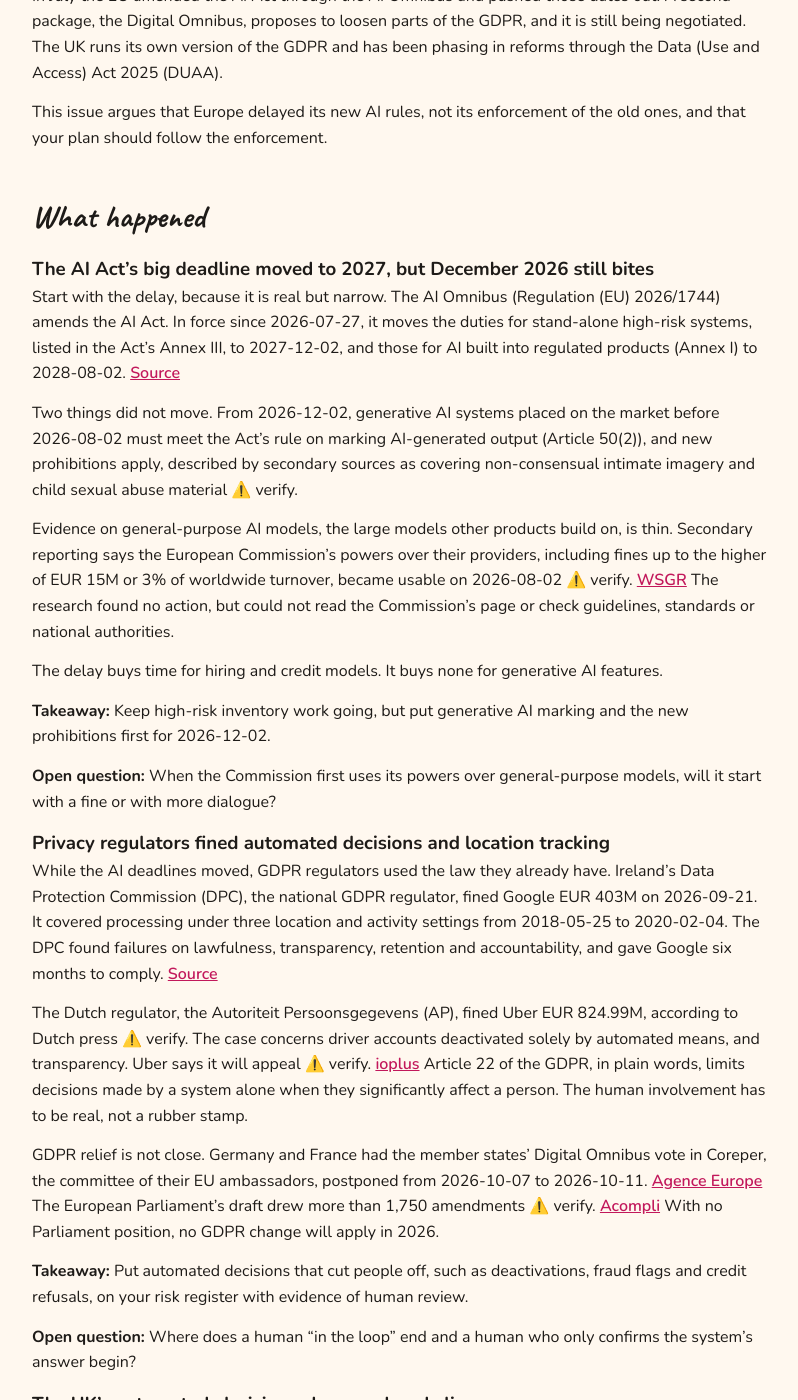
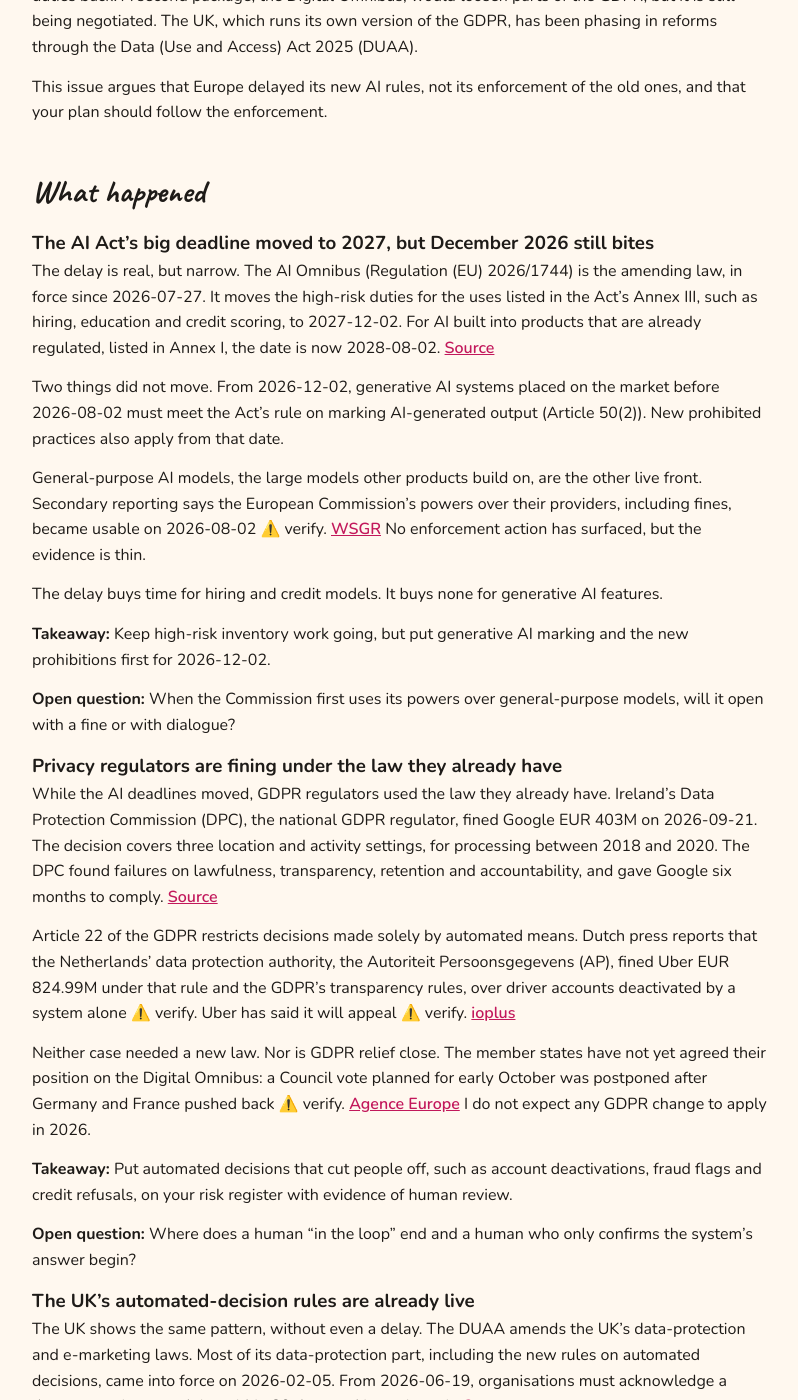
Before and after one commit to grc-with-sjo/grc-insights, a Jekyll site: the page built from _issues/2026-10-18-europe-delayed-ai-rules-not-enforcement.md, in a window 1280 px wide and 1400 px high, scrolled down 1128 px. Shown: the whole window, without its empty margins (240-1038 px from the left). Built offline with Jekyll 4.4.1, drawn with Linux system fonts in a browser that asks for light colours; some of the changed text lies outside the part shown.

Commit message:
Issue 03: editor's pass — fewer, stronger claims
Co-Authored-By: Claude Opus 5.5 <noreply@anthropic.com>

```diff
--- a/_issues/2026-10-18-europe-delayed-ai-rules-not-enforcement.md
+++ b/_issues/2026-10-18-europe-delayed-ai-rules-not-enforcement.md
@@ -5,22 +5,22 @@ series: catch-up
 date: 2026-10-08
 calendar_date: 2026-10-18
 regions: [EU, UK]
-sectors: [tech, saas, cloud, banking, retail]
+sectors: [tech, saas, banking, retail]
 categories: [ai-governance, privacy-law, enforcement]
-description: "The EU pushed its biggest AI Act deadlines to late 2027, but privacy regulators are fining automated decisions and location tracking now. Plan to the enforcement, not the delay."
+description: "The EU pushed its biggest AI Act deadlines to late 2027, but privacy regulators are already fining location tracking and, reportedly, automated decisions. Plan to the enforcement."
 ---
 
 ## In brief
 
-- The EU moved the AI Act's main "high-risk" duties, for uses such as hiring and credit scoring, to December 2027. Two smaller AI rules still start on 2026-12-02.
+- The EU moved the AI Act's main "high-risk" duties, for uses such as hiring and credit scoring, to December 2027. Two narrower AI rules still start on 2026-12-02.
 - Privacy regulators did not wait: Ireland fined Google EUR 403M over location data, and the Dutch regulator reportedly fined Uber EUR 824.99M over drivers cut off by automated systems ⚠️ verify.
-- The UK's new data law is now largely in force, including its rules on automated decisions, and its privacy regulator became the Information Commission on 2026-09-30 ⚠️ verify.
+- In the UK, new rules on automated decisions have applied since February, and since June organisations must acknowledge data-protection complaints within 30 days.
 
 ## The story so far
 
-Two EU laws matter most to a North American company with European customers. The General Data Protection Regulation (GDPR) is the EU's privacy law, enforced by national regulators who coordinate through the European Data Protection Board (EDPB). The AI Act (Regulation (EU) 2024/1689) is the EU's risk-based AI law, and its heaviest duties fall on "high-risk" systems. Those duties were due on 2026-08-02 ⚠️ verify.
+Two EU laws matter most to a North American company with European customers. The General Data Protection Regulation (GDPR) is the EU's privacy law, enforced by national regulators who coordinate through the European Data Protection Board (EDPB). The AI Act (Regulation (EU) 2024/1689) is the EU's risk-based AI law, and its heaviest duties fall on "high-risk" systems.
 
-In July the EU amended the AI Act through the AI Omnibus and pushed those dates out. A second package, the Digital Omnibus, proposes to loosen parts of the GDPR, and it is still being negotiated. The UK runs its own version of the GDPR and has been phasing in reforms through the Data (Use and Access) Act 2025 (DUAA).
+In July the EU amended the AI Act through a package known as the AI Omnibus and pushed those duties back. A second package, the Digital Omnibus, would loosen parts of the GDPR, but it is still being negotiated. The UK, which runs its own version of the GDPR, has been phasing in reforms through the Data (Use and Access) Act 2025 (DUAA).
 
 This issue argues that Europe delayed its new AI rules, not its enforcement of the old ones, and that your plan should follow the enforcement.
 
@@ -28,53 +28,53 @@ This issue argues that Europe delayed its new AI rules, not its enforcement of t
 
 ### The AI Act's big deadline moved to 2027, but December 2026 still bites
 
-Start with the delay, because it is real but narrow. The AI Omnibus (Regulation (EU) 2026/1744) amends the AI Act. In force since 2026-07-27, it moves the duties for stand-alone high-risk systems, listed in the Act's Annex III, to 2027-12-02, and those for AI built into regulated products (Annex I) to 2028-08-02. [Source](https://eur-lex.europa.eu/legal-content/EN/TXT/?uri=OJ:L_202601744)
+The delay is real, but narrow. The AI Omnibus (Regulation (EU) 2026/1744) is the amending law, in force since 2026-07-27. It moves the high-risk duties for the uses listed in the Act's Annex III, such as hiring, education and credit scoring, to 2027-12-02. For AI built into products that are already regulated, listed in Annex I, the date is now 2028-08-02. [Source](https://eur-lex.europa.eu/legal-content/EN/TXT/?uri=OJ:L_202601744)
 
-Two things did not move. From 2026-12-02, generative AI systems placed on the market before 2026-08-02 must meet the Act's rule on marking AI-generated output (Article 50(2)), and new prohibitions apply, described by secondary sources as covering non-consensual intimate imagery and child sexual abuse material ⚠️ verify.
+Two things did not move. From 2026-12-02, generative AI systems placed on the market before 2026-08-02 must meet the Act's rule on marking AI-generated output (Article 50(2)). New prohibited practices also apply from that date.
 
-Evidence on general-purpose AI models, the large models other products build on, is thin. Secondary reporting says the European Commission's powers over their providers, including fines up to the higher of EUR 15M or 3% of worldwide turnover, became usable on 2026-08-02 ⚠️ verify. [WSGR](https://www.wsgrdataadvisor.com/2026/08/eu-ai-act-enforcement-phase-begins/) The research found no action, but could not read the Commission's page or check guidelines, standards or national authorities.
+General-purpose AI models, the large models other products build on, are the other live front. Secondary reporting says the European Commission's powers over their providers, including fines, became usable on 2026-08-02 ⚠️ verify. [WSGR](https://www.wsgrdataadvisor.com/2026/08/eu-ai-act-enforcement-phase-begins/) No enforcement action has surfaced, but the evidence is thin.
 
 The delay buys time for hiring and credit models. It buys none for generative AI features.
 
 **Takeaway:** Keep high-risk inventory work going, but put generative AI marking and the new prohibitions first for 2026-12-02.
 
-**Open question:** When the Commission first uses its powers over general-purpose models, will it start with a fine or with more dialogue?
+**Open question:** When the Commission first uses its powers over general-purpose models, will it open with a fine or with dialogue?
 
-### Privacy regulators fined automated decisions and location tracking
+### Privacy regulators are fining under the law they already have
 
-While the AI deadlines moved, GDPR regulators used the law they already have. Ireland's Data Protection Commission (DPC), the national GDPR regulator, fined Google EUR 403M on 2026-09-21. It covered processing under three location and activity settings from 2018-05-25 to 2020-02-04. The DPC found failures on lawfulness, transparency, retention and accountability, and gave Google six months to comply. [Source](https://www.dataprotection.ie/en/news-media/latest-news/data-protection-commission-fines-google-eu403-million-following-inquiry-googles-processing-location)
+While the AI deadlines moved, GDPR regulators used the law they already have. Ireland's Data Protection Commission (DPC), the national GDPR regulator, fined Google EUR 403M on 2026-09-21. The decision covers three location and activity settings, for processing between 2018 and 2020. The DPC found failures on lawfulness, transparency, retention and accountability, and gave Google six months to comply. [Source](https://www.dataprotection.ie/en/news-media/latest-news/data-protection-commission-fines-google-eu403-million-following-inquiry-googles-processing-location)
 
-The Dutch regulator, the Autoriteit Persoonsgegevens (AP), fined Uber EUR 824.99M, according to Dutch press ⚠️ verify. The case concerns driver accounts deactivated solely by automated means, and transparency. Uber says it will appeal ⚠️ verify. [ioplus](https://www.ioplus.nl/nl/posts/uber-beboet-met-825-miljoen--wat-het-echt-betekent) Article 22 of the GDPR, in plain words, limits decisions made by a system alone when they significantly affect a person. The human involvement has to be real, not a rubber stamp.
+Article 22 of the GDPR restricts decisions made solely by automated means. Dutch press reports that the Netherlands' data protection authority, the Autoriteit Persoonsgegevens (AP), fined Uber EUR 824.99M under that rule and the GDPR's transparency rules, over driver accounts deactivated by a system alone ⚠️ verify. Uber has said it will appeal ⚠️ verify. [ioplus](https://www.ioplus.nl/nl/posts/uber-beboet-met-825-miljoen--wat-het-echt-betekent)
 
-GDPR relief is not close. Germany and France had the member states' Digital Omnibus vote in Coreper, the committee of their EU ambassadors, postponed from 2026-10-07 to 2026-10-11. [Agence Europe](https://agenceurope.eu/en/bulletin/article/13954/5/vote-on-digital-omnibus-postponed-until-11-october-under-pressure-from-paris-and-berlin) The European Parliament's draft drew more than 1,750 amendments ⚠️ verify. [Acompli](https://acompli.ie/news/digital-omnibus-gdpr-cookies-status-september-2026/) With no Parliament position, no GDPR change will apply in 2026.
+Neither case needed a new law. Nor is GDPR relief close. The member states have not yet agreed their position on the Digital Omnibus: a Council vote planned for early October was postponed after Germany and France pushed back ⚠️ verify. [Agence Europe](https://agenceurope.eu/en/bulletin/article/13954/5/vote-on-digital-omnibus-postponed-until-11-october-under-pressure-from-paris-and-berlin) I do not expect any GDPR change to apply in 2026.
 
-**Takeaway:** Put automated decisions that cut people off, such as deactivations, fraud flags and credit refusals, on your risk register with evidence of human review.
+**Takeaway:** Put automated decisions that cut people off, such as account deactivations, fraud flags and credit refusals, on your risk register with evidence of human review.
 
 **Open question:** Where does a human "in the loop" end and a human who only confirms the system's answer begin?
 
 ### The UK's automated-decision rules are already live
 
-The UK shows the same pattern. The DUAA reforms UK GDPR, the Data Protection Act 2018 and the Privacy and Electronic Communications Regulations (PECR), the UK's cookie and e-marketing rules. Most of its data-protection part, including the new automated-decision rules, came into force on 2026-02-05. From 2026-06-19, organisations must acknowledge a data-protection complaint within 30 days and investigate it. [Source](https://legislation.gov.uk/uksi/2026/82)
+The UK shows the same pattern, without even a delay. The DUAA amends the UK's data-protection and e-marketing laws. Most of its data-protection part, including the new rules on automated decisions, came into force on 2026-02-05. From 2026-06-19, organisations must acknowledge a data-protection complaint within 30 days and investigate it. [Source](https://legislation.gov.uk/uksi/2026/82)
 
-On 2026-09-30 the Information Commissioner's Office (ICO), the UK privacy regulator, became the Information Commission, run by a board, with existing investigations continuing ⚠️ verify. [Recordinglaw](https://www.recordinglaw.com/news/uk-information-commission-transfer-september-2026/) Complaints to the ICO rose 81% to 76,743 in 2025-26, and 27.4% were answered within 90 days ⚠️ verify. [Freevacy](https://www.freevacy.com/news/ico/ico-publishes-2025-26-annual-report/7587)
+The regulator is changing shape too. On 2026-09-30 the Information Commissioner's Office (ICO), the UK privacy regulator, became the Information Commission, run by a board, with existing investigations continuing ⚠️ verify. [Recordinglaw](https://www.recordinglaw.com/news/uk-information-commission-transfer-september-2026/) It is also stretched: complaints rose 81% to 76,743 in 2025-26, and only 27.4% were answered within 90 days ⚠️ verify. [Freevacy](https://www.freevacy.com/news/ico/ico-publishes-2025-26-annual-report/7587)
 
-The rules apply now. With the regulator this stretched, the complaints duty puts first-line handling on you.
+With the regulator this stretched, the new duty makes you the first line on complaints.
 
 **Takeaway:** Treat the 30-day complaint acknowledgement as a live service level, run through one tracked queue.
 
 **Open question:** Will a board-led Information Commission enforce more, or less, than a single commissioner did?
 
-> **This week:** Research for 2026-10-04 to 2026-10-11 is incomplete, so treat the week as unknown, not quiet. The EDPB posted the Uber fine and a Greek breach decision on 2026-10-08 ([EDPB](https://www.edpb.europa.eu/news_en)). The Coreper vote, moved to Sunday 2026-10-11 ⚠️ verify, has no known outcome ([Agence Europe](https://agenceurope.eu/en/bulletin/article/13954/5/vote-on-digital-omnibus-postponed-until-11-october-under-pressure-from-paris-and-berlin)). Nothing was found on the AI Act or the UK, and regulator sites were not checked directly.
+> **This week:** Research for 2026-10-04 to 2026-10-11 was incomplete, so treat the week as unknown, not quiet. The outcome of the postponed Council vote is not yet known ([Agence Europe](https://agenceurope.eu/en/bulletin/article/13954/5/vote-on-digital-omnibus-postponed-until-11-october-under-pressure-from-paris-and-berlin)).
 
 ## Where I land
 
 Plan to the enforcement, not the delay. The AI Omnibus gave high-risk systems more time, and I would use it, not bank it. But it changed nothing about the GDPR, which is where the fines landed.
 
-The two fines that stood out were about things many SaaS, banking and retail firms do every day: tracking location, and letting a system decide who keeps an account. Neither needed a new law. Neither was about AI training data either, and the research found no confirmed fine on that, so I would not let model-training worries crowd out the basics. The UK's automated-decision rules have applied since February.
+The two fines that stood out, one confirmed and one still reported ⚠️ verify, concern things many SaaS, banking and retail firms do every day: tracking location, and letting a system decide who keeps an account. Neither was about AI training data, and the research found no confirmed fine on that, so I would not let model-training worries crowd out the basics. In the UK, the automated-decision rules have applied since February.
 
-So this quarter I would put three things ahead of Annex III readiness: an automated-decision register with the human reviewer named, a generative AI inventory checked against 2026-12-02, and a UK complaint process that meets 30 days.
+So this quarter I would put three things ahead of Annex III readiness: an automated-decision register with the human reviewer named, a generative AI inventory checked against 2026-12-02, and a UK complaint process that acknowledges within 30 days.
 
-I cannot confirm a single action on general-purpose AI models. I read that as "not yet visible", not "not coming".
+I cannot point to a single enforcement action on general-purpose AI models. I read that as "not yet visible", not "not coming".
 
 The trade-off I accept: spending on old-law controls while high-risk AI preparation slows. If the Commission moves fast, I will be behind on AI documentation. I would rather be behind on a deadline that moved than on a fine that already happened.
 
@@ -82,11 +82,11 @@ The trade-off I accept: spending on old-law controls while high-risk AI preparat
 
 - Whether the Digital Omnibus loosens the GDPR at all: Germany and France are pressing on trade secrets and a "low-risk controller" category.
 - What counts as real human review: banks and retailers run automated decisions at a scale where reviewing each one is hard to evidence.
-- When general-purpose AI enforcement becomes visible: no action was found, and the Commission's own pages went unread.
+- When general-purpose AI enforcement becomes visible: no action has surfaced, and silence is hard to read.
 
 ## What to do this quarter
 
-- List generative AI features offered in the EU before 2026-08-02, confirm output marking by 2026-12-02, and check them against the new prohibitions ⚠️ verify.
+- List generative AI features offered in the EU before 2026-08-02, confirm output marking by 2026-12-02, and check them against the new prohibitions.
 - Build an automated-decision register for EU and UK users: decision, effect, human reviewer, evidence.
 - Review location and activity data for lawful basis, transparency and retention, using the Google findings as a checklist.
 - If you anonymise data or scrape the web for AI, comment on the EDPB's July draft guidelines by 2026-10-30. [EDPB](https://www.edpb.europa.eu/news/edpb-sheds-light-on-anonymisation-and-web-scraping-for-generative-ai-and-adopts-final-version_en)
@@ -95,17 +95,15 @@ The trade-off I accept: spending on old-law controls while high-risk AI preparat
 
 | Sector | What it means | What to do |
 |---|---|---|
-| Tech | Generative AI marking and new prohibitions from 2026-12-02. | Inventory generative AI features sold in the EU. |
-| Product / SaaS | The Uber case concerns accounts deactivated by a system alone ⚠️ verify. | Check suspension and deactivation flows for real human review. |
-| Cloud | Data Act cloud switching charges are banned from 2027-01-12 ⚠️ verify. | Review switching and exit fees in EU contracts. |
+| Tech | Generative AI marking and new prohibitions apply from 2026-12-02. | Inventory generative AI features sold in the EU. |
+| Product / SaaS | The reported Uber fine concerns accounts deactivated by a system alone ⚠️ verify. | Check suspension and deactivation flows for real human review. |
 | Banking / FinServ | AI Act credit-scoring duties wait to 2027-12-02; UK automated-decision rules apply now. | Document human review of credit and fraud decisions. |
-| Retail | Location data drew the window's best-confirmed fine. | Review the location data you keep. |
+| Retail | Location data drew the period's best-confirmed fine. | Review the location data you keep. |
 
 ## On the radar
 
 - **2026-10-30**: EDPB draft guidelines on anonymisation and web scraping for generative AI: consultation closes ([Radar](/grc-insights/radar/#eu-gdpr))
-- **2026-12-02**: EU AI Act: marking duty for older generative AI systems and new prohibitions apply; prohibition scope ⚠️ verify ([Radar](/grc-insights/radar/#eu-ai-act))
-- **2027-01-12**: EU Data Act: cloud switching charges prohibited ⚠️ verify ([Radar](/grc-insights/radar/#eu-data-act))
+- **2026-12-02**: EU AI Act: marking duty for older generative AI systems and new prohibitions apply ([Radar](/grc-insights/radar/#eu-ai-act))
 
 ## Sources
 
@@ -113,10 +111,8 @@ The trade-off I accept: spending on old-law controls while high-risk AI preparat
 2. WSGR (secondary): [EU AI Act enforcement phase begins](https://www.wsgrdataadvisor.com/2026/08/eu-ai-act-enforcement-phase-begins/)
 3. Data Protection Commission: [DPC fines Google EUR 403 million](https://www.dataprotection.ie/en/news-media/latest-news/data-protection-commission-fines-google-eu403-million-following-inquiry-googles-processing-location)
 4. ioplus (secondary): [Uber fined EUR 825 million](https://www.ioplus.nl/nl/posts/uber-beboet-met-825-miljoen--wat-het-echt-betekent)
-5. EDPB: [News](https://www.edpb.europa.eu/news_en)
+5. Agence Europe: [Vote on Digital Omnibus postponed](https://agenceurope.eu/en/bulletin/article/13954/5/vote-on-digital-omnibus-postponed-until-11-october-under-pressure-from-paris-and-berlin)
 6. EDPB: [Anonymisation and web scraping for generative AI](https://www.edpb.europa.eu/news/edpb-sheds-light-on-anonymisation-and-web-scraping-for-generative-ai-and-adopts-final-version_en)
-7. Agence Europe: [Vote on Digital Omnibus postponed until 11 October](https://agenceurope.eu/en/bulletin/article/13954/5/vote-on-digital-omnibus-postponed-until-11-october-under-pressure-from-paris-and-berlin)
-8. Acompli (secondary): [Digital Omnibus status, September 2026](https://acompli.ie/news/digital-omnibus-gdpr-cookies-status-september-2026/)
-9. legislation.gov.uk: [SI 2026/82](https://legislation.gov.uk/uksi/2026/82)
-10. Recordinglaw (secondary): [UK Information Commission transfer](https://www.recordinglaw.com/news/uk-information-commission-transfer-september-2026/)
-11. Freevacy (secondary): [ICO 2025-26 annual report](https://www.freevacy.com/news/ico/ico-publishes-2025-26-annual-report/7587)
+7. legislation.gov.uk: [SI 2026/82](https://legislation.gov.uk/uksi/2026/82)
+8. Recordinglaw (secondary): [UK Information Commission transfer](https://www.recordinglaw.com/news/uk-information-commission-transfer-september-2026/)
+9. Freevacy (secondary): [ICO 2025-26 annual report](https://www.freevacy.com/news/ico/ico-publishes-2025-26-annual-report/7587)
```
Also changed, not shown: social/issue-03.md (+6 -6 lines).
